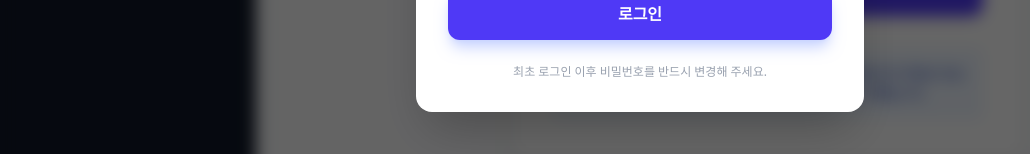
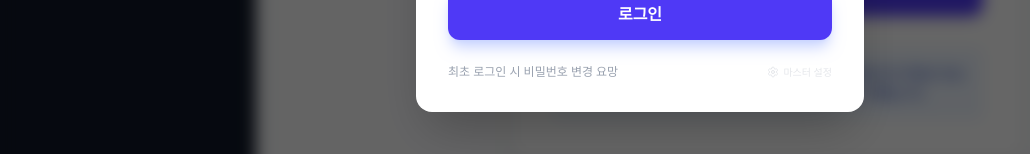
Before and after one commit to bizpeer/hrspending, a React (Vite) app in the folder client/: page /#/ in a window 1280 px wide. Both pictures are taken after a click on the button "로그인". Shown: the part 508-662 px from the top of the page, without its empty margins (0-1030 px from the left). Built offline with nearby package versions, Linux system fonts and the light colour scheme; no server answers.

Commit message:
fix: LoginModal에 관리자 시딩 기능 추가

```diff
--- a/client/src/components/LoginModal.tsx
+++ b/client/src/components/LoginModal.tsx
@@ -1,8 +1,9 @@
 import React, { useState } from 'react';
-import { signInWithEmailAndPassword } from 'firebase/auth';
-import { auth } from '../firebase';
+import { signInWithEmailAndPassword, createUserWithEmailAndPassword } from 'firebase/auth';
+import { doc, setDoc } from 'firebase/firestore';
+import { auth, db } from '../firebase';
 import { useAuthStore } from '../store/authStore';
-import { AlertCircle, X } from 'lucide-react';
+import { AlertCircle, X, Settings } from 'lucide-react';
 
 export const LoginModal: React.FC = () => {
   const { isLoginModalOpen, setLoginModalOpen } = useAuthStore();
@@ -30,6 +31,36 @@ export const LoginModal: React.FC = () => {
     } catch (err: any) {
       setError('아이디(이메일) 혹은 비밀번호가 틀렸거나 문제가 발생했습니다.');
       console.error(err);
+    } finally {
+      setLoading(false);
+    }
+  };
+
+  // 마스터 어드민 시딩 (최초 1회용 자동생성)
+  const handleSeedMasterAdmin = async () => {
+    const adminEmail = "bizpeer@internal.com";
+    const adminPassword = "1234";
+
+    try {
+      setLoading(true);
+      setError('');
+      const userCredential = await createUserWithEmailAndPassword(auth, adminEmail, adminPassword);
+      const uid = userCredential.user.uid;
+
+      await setDoc(doc(db, 'users', uid), {
+        uid,
+        email: adminEmail,
+        name: '최고 관리자',
+        role: 'ADMIN',
+        teamHistory: []
+      });
+      alert(`초기 마스터 관리자 계정이 생성되었습니다.\nID: bizpeer\nPW: ${adminPassword}`);
+    } catch (err: any) {
+      if (err.code === 'auth/email-already-in-use') {
+        alert("이미 관리자 계정이 생성되어 있습니다.");
+      } else {
+        alert("생성 실패: " + err.message);
+      }
     } finally {
       setLoading(false);
     }
@@ -95,10 +126,18 @@ export const LoginModal: React.FC = () => {
             </button>
           </form>
 
-          <div className="mt-6 text-center">
+          <div className="mt-6 flex items-center justify-between">
             <p className="text-xs text-gray-400">
-              최초 로그인 이후 비밀번호를 반드시 변경해 주세요.
+              최초 로그인 시 비밀번호 변경 요망
             </p>
+            <button
+              onClick={handleSeedMasterAdmin}
+              className="text-[10px] text-gray-200 hover:text-gray-400 flex items-center gap-1 transition-colors"
+              title="마스터 계정 초기화"
+            >
+              <Settings className="w-3 h-3" />
+              마스터 설정
+            </button>
           </div>
         </div>
       </div>
```
